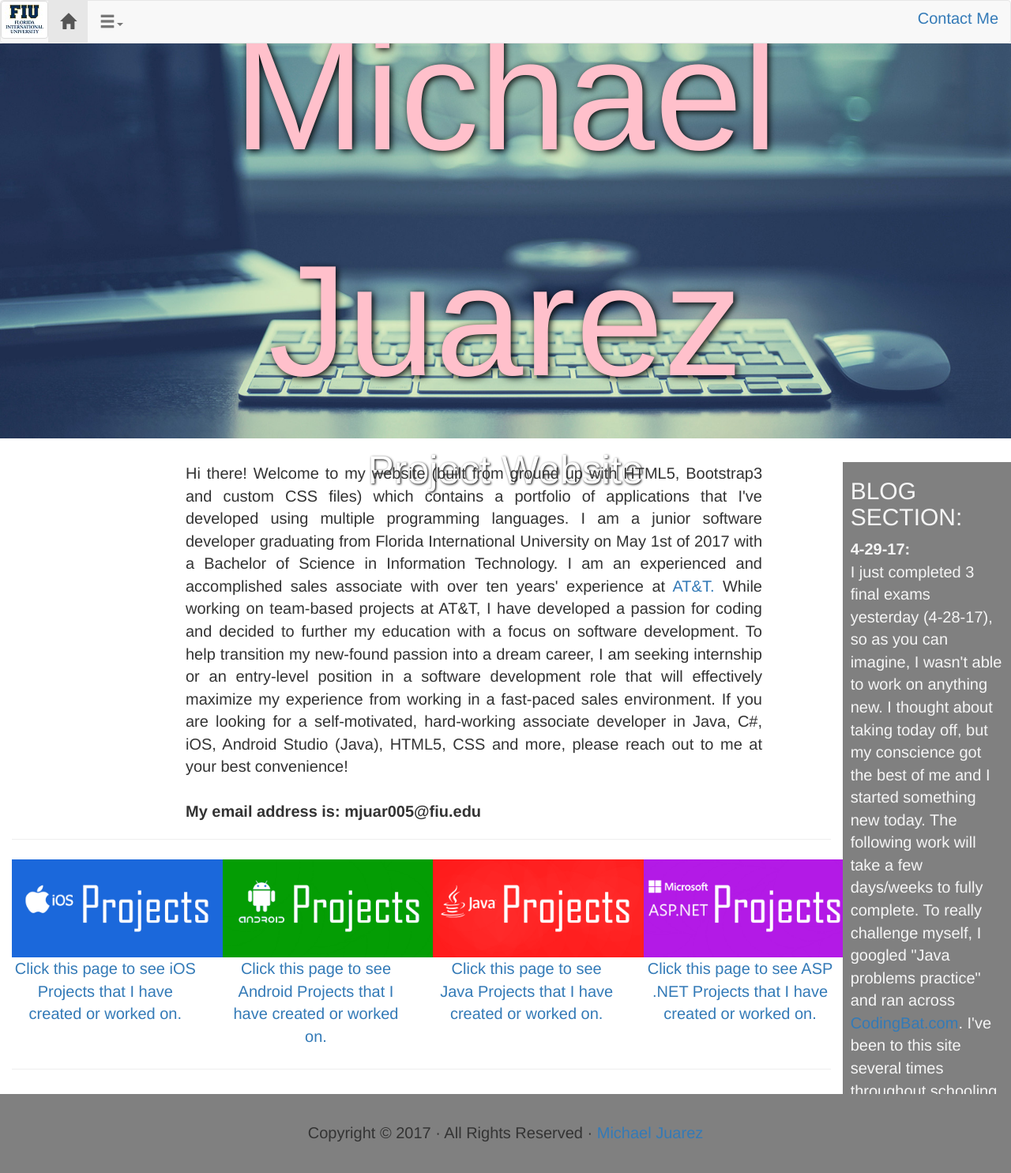
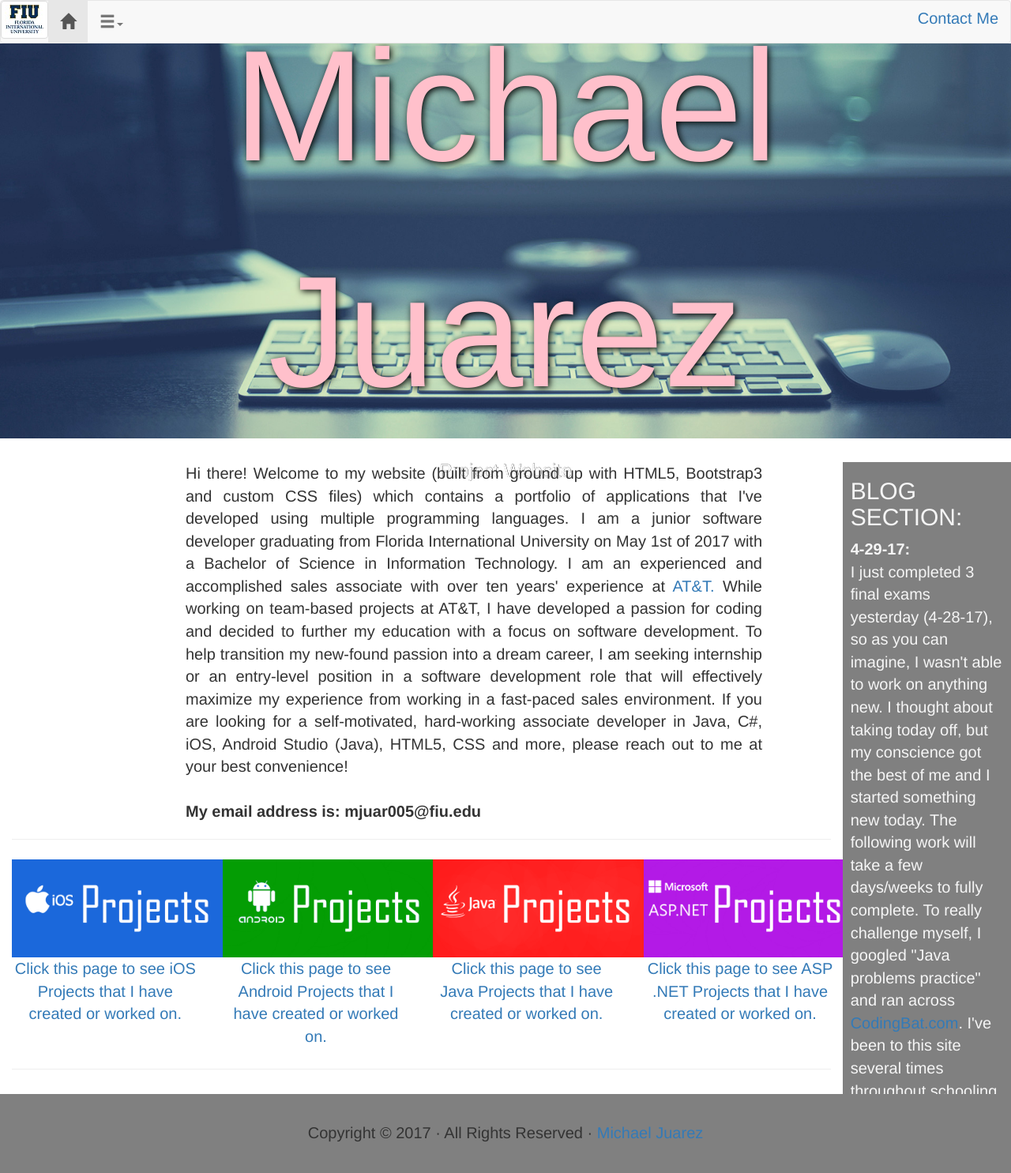
Before and after one commit to MikeJuarez/MikeJuarez.github.io, a Jekyll site: the page index.html, which Jekyll copies as it is, in a window 1280 px wide. Shown: the whole page at 79% size. Built offline with Jekyll 4.4.1, drawn with Linux system fonts in a browser that asks for light colours.

```diff
--- a/index.html
+++ b/index.html
@@ -53,7 +53,7 @@
 	<div class="container">
      <div class="row text-center">
       <div class="h1mike">Michael Juarez</div>
-      <h2>Project Website</h2>
+      <h3>Project Website</h3>
 	</div>
   	</div>
 </div>
```
